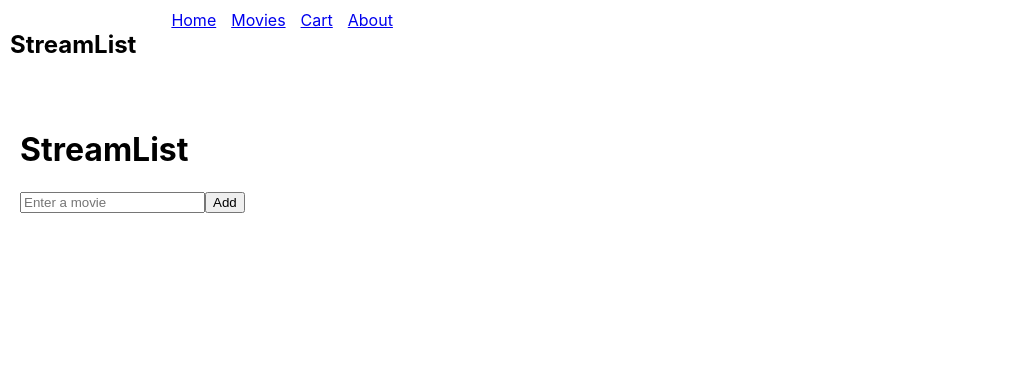
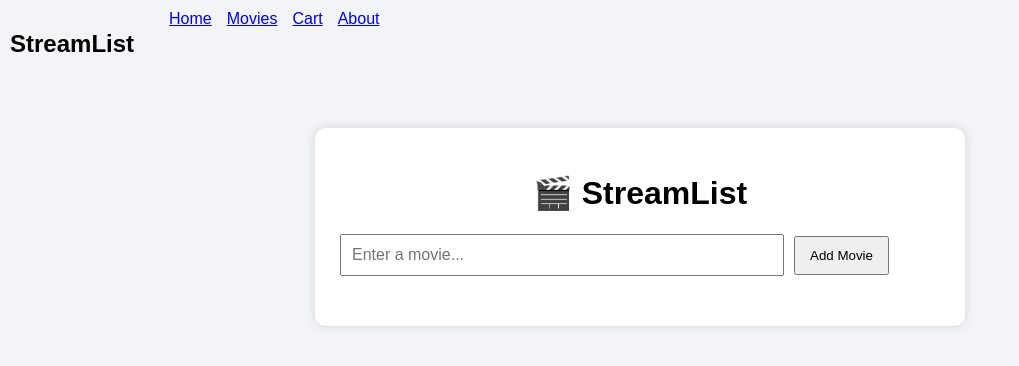
Before and after one commit to dloreansue-lab/streamlist, a React (Create React App) app: page / in a window 1280 px wide. Shown: the top 366 px of the page, without its empty margins (0-1019 px from the left). Built offline with nearby package versions, Linux system fonts and the light colour scheme.

Commit message:
Completed Week 2 StreamList features

```diff
--- a/package.json
+++ b/package.json
@@ -3,6 +3,10 @@
   "version": "0.1.0",
   "private": true,
   "dependencies": {
+    "@emotion/react": "^11.14.0",
+    "@emotion/styled": "^11.14.1",
+    "@mui/icons-material": "^9.1.1",
+    "@mui/material": "^9.1.2",
     "@testing-library/dom": "^10.4.1",
     "@testing-library/jest-dom": "^6.9.1",
     "@testing-library/react": "^16.3.2",
--- a/src/App.css
+++ b/src/App.css
@@ -1,38 +1,69 @@
-.App {
+body {
+  font-family: Arial, Helvetica, sans-serif;
+  background: #f2f4f8;
+  margin: 0;
+}
+
+.navbar {
+  background: #1e3a8a;
+  color: white;
+  display: flex;
+  justify-content: space-between;
+  padding: 15px 30px;
+}
+
+.navbar a {
+  color: white;
+  margin-left: 20px;
+  text-decoration: none;
+}
+
+.stream-container {
+  width: 600px;
+  margin: 40px auto;
+  background: white;
+  padding: 25px;
+  border-radius: 10px;
+  box-shadow: 0 0 10px lightgray;
+}
+
+.stream-container h1 {
   text-align: center;
 }
 
-.App-logo {
-  height: 40vmin;
-  pointer-events: none;
+input {
+  width: 70%;
+  padding: 10px;
+  font-size: 16px;
 }
 
-@media (prefers-reduced-motion: no-preference) {
-  .App-logo {
-    animation: App-logo-spin infinite 20s linear;
-  }
+button {
+  padding: 10px 14px;
+  margin-left: 10px;
+  cursor: pointer;
 }
 
-.App-header {
-  background-color: #282c34;
-  min-height: 100vh;
-  display: flex;
-  flex-direction: column;
-  align-items: center;
-  justify-content: center;
-  font-size: calc(10px + 2vmin);
-  color: white;
+ul {
+  list-style: none;
+  padding: 0;
+  margin-top: 25px;
 }
 
-.App-link {
-  color: #61dafb;
+li {
+  display: flex;
+  justify-content: space-between;
+  align-items: center;
+  background: #f7f7f7;
+  margin-bottom: 10px;
+  padding: 12px;
+  border-radius: 6px;
 }
 
-@keyframes App-logo-spin {
-  from {
-    transform: rotate(0deg);
-  }
-  to {
-    transform: rotate(360deg);
-  }
+.completed {
+  text-decoration: line-through;
+  color: gray;
 }
+
+.buttons button {
+  margin-left: 8px;
+}
--- a/src/App.js
+++ b/src/App.js
@@ -1,5 +1,7 @@
 import React from "react";
 import { BrowserRouter as Router, Routes, Route } from "react-router-dom";
+
+import "./App.css";
 
 import Navbar from "./components/Navbar";
 import StreamList from "./components/StreamList";
--- a/src/components/StreamList.js
+++ b/src/components/StreamList.js
@@ -1,40 +1,102 @@
 import React, { useState } from "react";
+import DeleteIcon from "@mui/icons-material/Delete";
+import EditIcon from "@mui/icons-material/Edit";
+import CheckCircleIcon from "@mui/icons-material/CheckCircle";
 
 function StreamList() {
   const [movie, setMovie] = useState("");
-  const [list, setList] = useState([]);
+  const [movies, setMovies] = useState([]);
+  const [editIndex, setEditIndex] = useState(null);
 
-  const handleSubmit = (e) => {
-    e.preventDefault();
-
+  const addMovie = () => {
     if (movie.trim() === "") return;
 
-    console.log("Added movie:", movie);
+    if (editIndex !== null) {
+      const updatedMovies = [...movies];
+      updatedMovies[editIndex].title = movie;
+      setMovies(updatedMovies);
+      setEditIndex(null);
+    } else {
+      setMovies([
+        ...movies,
+        {
+          title: movie,
+          completed: false,
+        },
+      ]);
+    }
 
-    setList([...list, movie]);
     setMovie("");
   };
 
+  const deleteMovie = (index) => {
+    setMovies(movies.filter((_, i) => i !== index));
+  };
+
+  const editMovie = (index) => {
+    setMovie(movies[index].title);
+    setEditIndex(index);
+  };
+
+  const completeMovie = (index) => {
+    const updatedMovies = [...movies];
+    updatedMovies[index].completed =
+      !updatedMovies[index].completed;
+    setMovies(updatedMovies);
+  };
+
   return (
-    <div style={{ padding: "20px" }}>
-      <h1>StreamList</h1>
+    <div className="stream-container">
 
-      <form onSubmit={handleSubmit}>
-        <input
-          type="text"
-          placeholder="Enter a movie"
-          value={movie}
-          onChange={(e) => setMovie(e.target.value)}
-        />
+      <h1>🎬 StreamList</h1>
 
-        <button type="submit">Add</button>
-      </form>
+      <input
+        type="text"
+        placeholder="Enter a movie..."
+        value={movie}
+        onChange={(e) => setMovie(e.target.value)}
+      />
+
+      <button onClick={addMovie}>
+        {editIndex !== null ? "Update Movie" : "Add Movie"}
+      </button>
 
       <ul>
-        {list.map((item, index) => (
-          <li key={index}>{item}</li>
+
+        {movies.map((item, index) => (
+
+          <li key={index}>
+
+            <span
+              className={
+                item.completed ? "completed" : ""
+              }
+            >
+              {item.title}
+            </span>
+
+            <div className="buttons">
+
+              <button onClick={() => completeMovie(index)}>
+                <CheckCircleIcon />
+              </button>
+
+              <button onClick={() => editMovie(index)}>
+                <EditIcon />
+              </button>
+
+              <button onClick={() => deleteMovie(index)}>
+                <DeleteIcon />
+              </button>
+
+            </div>
+
+          </li>
+
         ))}
+
       </ul>
+
     </div>
   );
 }
--- a/src/index.js
+++ b/src/index.js
@@ -1,17 +1,7 @@
-import React from 'react';
-import ReactDOM from 'react-dom/client';
-import './index.css';
-import App from './App';
-import reportWebVitals from './reportWebVitals';
+import React from "react";
+import ReactDOM from "react-dom/client";
+import App from "./App";
 
-const root = ReactDOM.createRoot(document.getElementById('root'));
-root.render(
-  <React.StrictMode>
-    <App />
-  </React.StrictMode>
+ReactDOM.createRoot(document.getElementById("root")).render(
+  <App />
 );
-
-// If you want to start measuring performance in your app, pass a function
-// to log results (for example: reportWebVitals(console.log))
-// or send to an analytics endpoint. Learn more: https://bit.ly/CRA-vitals
-reportWebVitals();
```
Also changed, not shown: src/components/About.js (+11 -0 lines), src/components/Cart.js (+11 -0 lines), src/components/Movies.js (+11 -0 lines), 1 other file (tests, documents, lock files or other folders).
